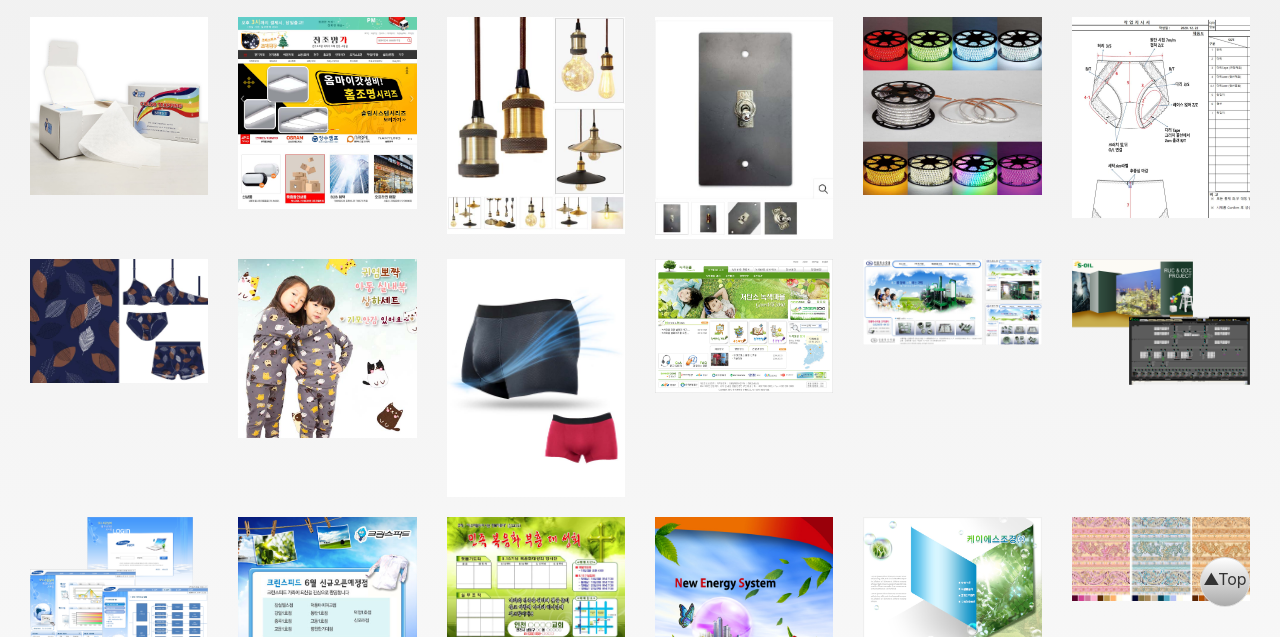
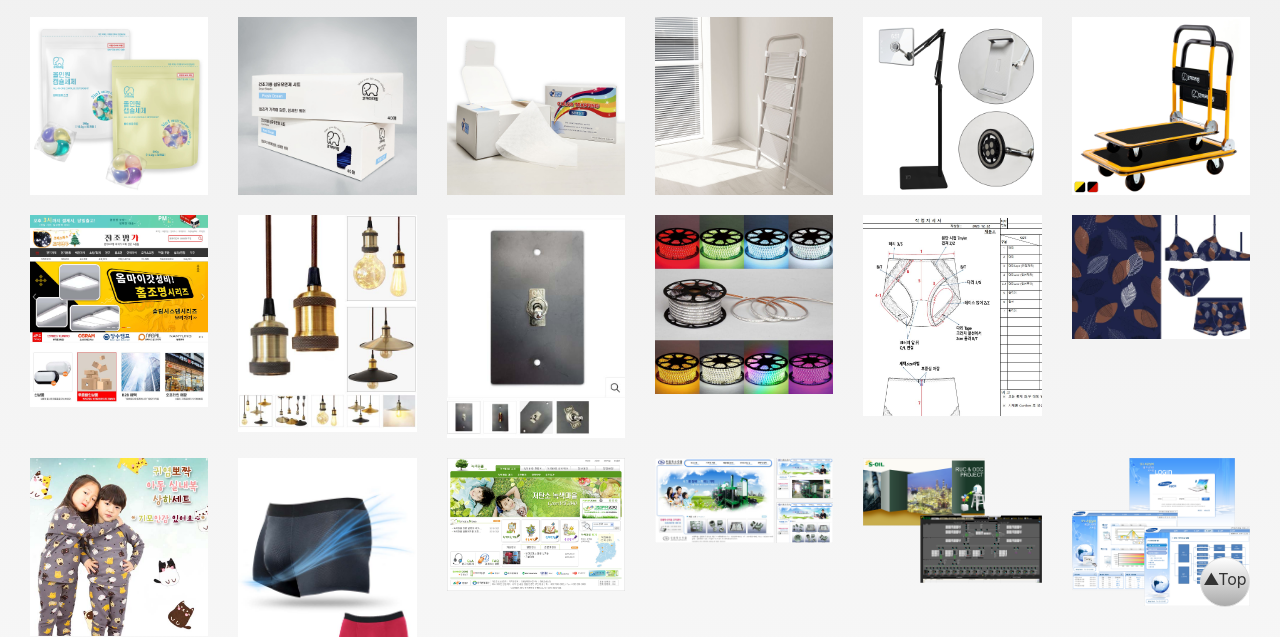
Before and after one commit to myhands7/portfolio, a plain HTML site: page index.html in a window 1280 px wide. Shown: the part 163-800 px from the top of the page. Drawn offline with Linux system fonts and the light colour scheme.

Commit message:
Update index.html

```diff
--- a/index.html
+++ b/index.html
@@ -39,9 +39,29 @@
         <div class="col-md-12">
             <div class="row">
 
+                <a href="images/capsule_sp.jpg" data-toggle="lightbox" class="col-sm-2" data-title="상세페이지 디자인"
+                    data-footer="캡슐 세탁세제 상세페이지">
+                    <img src="images/capsule.jpg" class="img-fluid">
+                </a>
+                <a href="images/sheet_sp.jpg" data-toggle="lightbox" class="col-sm-2" data-title="상세페이지 디자인"
+                    data-footer="건조기용 섬유유연제 시트 상세페이지">
+                    <img src="images/sheet_t.jpg" class="img-fluid">
+                </a>
                 <a href="images/trapsheet_sp.jpg" data-toggle="lightbox" class="col-sm-2" data-title="상세페이지 디자인"
                     data-footer="이염방지 세탁시트 상세페이지">
                     <img src="images/trapsheet_t.jpg" class="img-fluid">
+                </a>
+                <a href="images/beizel_sp.jpg" data-toggle="lightbox" class="col-sm-2" data-title="상세페이지 디자인"
+                    data-footer="사다리 상세페이지">
+                    <img src="images/beizel_t.jpg" class="img-fluid">
+                </a>
+                <a href="images/vol4_sp.jpg" data-toggle="lightbox" class="col-sm-2" data-title="상세페이지 디자인"
+                    data-footer="태블릿 거치대 상세페이지">
+                    <img src="images/vol4_t.jpg" class="img-fluid">
+                </a>
+                <a href="images/cart_sp.jpg" data-toggle="lightbox" class="col-sm-2" data-title="상세페이지 디자인"
+                    data-footer="접이식 핸드카트 상세페이지">
+                    <img src="images/cart_t.jpg" class="img-fluid">
                 </a>
 
                 <a href="images/jjmhome_00_1.jpg" data-toggle="lightbox" class="col-sm-2" data-title="웹 디자인"
@@ -100,14 +120,14 @@
                         data-footer="세탁업체 광고전단지">
                         <img src="images/print_04.jpg" class="img-fluid">
                     </a>
-                    <a href="images/print_03.jpg" data-toggle="lightbox" class="col-sm-2" data-title="전단지 디자인"
+<!--                    <a href="images/print_03.jpg" data-toggle="lightbox" class="col-sm-2" data-title="전단지 디자인"
                         data-footer="교회 부흥회 전단지">
                         <img src="images/print_03.jpg" class="img-fluid">
                     </a>
                     <a href="images/print_02.jpg" data-toggle="lightbox" class="col-sm-2" data-title="표지 디자인"
                         data-footer="회사소개서 표지">
                         <img src="images/print_02.jpg" class="img-fluid">
-                    </a>
+                    </a> -->
                     <a href="images/print_01.jpg" data-toggle="lightbox" class="col-sm-2" data-title="표지 디자인"
                         data-footer="조경회사 카탈로그 표지">
                         <img src="images/print_01.jpg" class="img-fluid">
```
